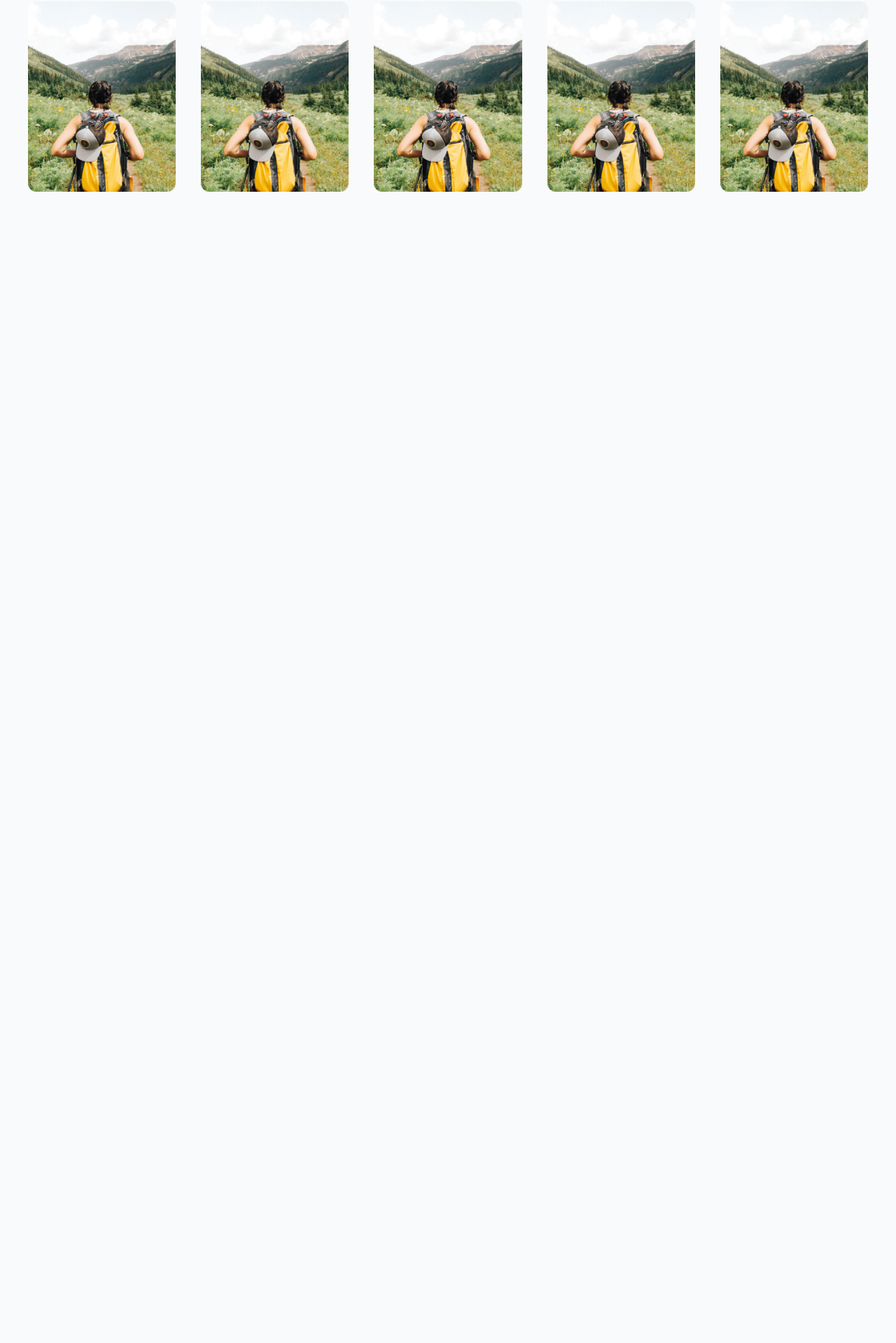
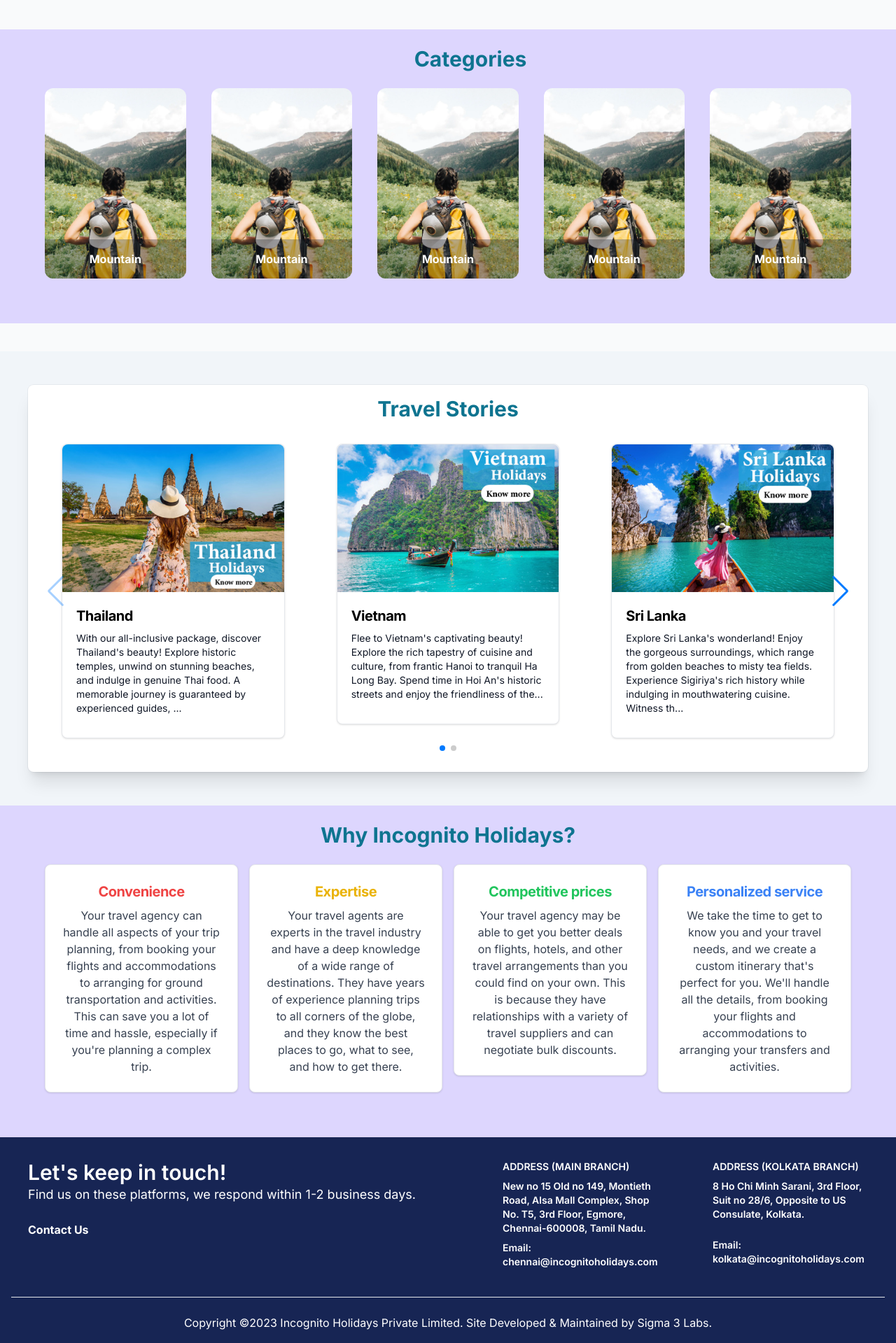
Before and after one commit to Incognito-Holidays/web, a Next.js app: page / in a window 1280 px wide. Shown: the part 1640-3559 px from the top of the page at 70% size. Before the commit the page ends 1914 px from the top, so only its background shows below. Built offline with nearby package versions, Linux system fonts and the light colour scheme.

Commit message:
home page

```diff
--- a/src/app/layout.tsx
+++ b/src/app/layout.tsx
@@ -3,6 +3,9 @@ import '@styles/global.css';
 import { Inter } from 'next/font/google';
 
 import Header from '@components/header';
+import Footer from '@components/footer';
+import TravelBlogs from '@components/travel-blogs';
+import Whychose from '@components/whychose';
 import type { Metadata } from 'next';
 import type { PropsWithChildren } from 'react';
 
@@ -19,6 +22,9 @@ const RootLayout: React.FC<PropsWithChildren> = ({ children }) => {
       <body className={`${inter.className} bg-gray-50`}>
         <Header />
         {children}
+        <TravelBlogs />
+        <Whychose />
+        <Footer />
       </body>
     </html>
   );
--- a/src/app/page.tsx
+++ b/src/app/page.tsx
@@ -60,7 +60,7 @@ const HomePage = () => {
           <Card />
         </div>
       </div>
-      <div className='mt-20 pl-10 pr-10'>
+      <div className='mt-20 pb-10 pt-10'>
         <Categories />
       </div>
     </div>
--- a/src/components/categories.tsx
+++ b/src/components/categories.tsx
@@ -3,8 +3,40 @@ import bali from '@public/assets/cat1.jpg';
 
 const Categories = () => {
   return (
-    <div className='flex gap-9 overflow-x-auto'>
-      <div className='relative h-56 w-56 lg:h-[17rem] lg:w-[17rem]'>
+    <div className='h-auto  bg-violet-200 '>
+      <h1 className='pl-16 pt-6 text-center text-3xl font-bold text-cyan-700'>
+        Categories
+      </h1>
+      <div
+        className='flex gap-9 overflow-x-auto pb-16 pl-16 pr-16 pt-6
+       '
+      >
+        <div className='relative flex h-56 w-56 items-end lg:h-[17rem] lg:w-[17rem]'>
+          <Image
+            className='rounded-xl transition-all duration-200 group-hover:scale-95 '
+            objectFit='cover'
+            layout='fill'
+            src={bali}
+            alt='Sunset in the mountains'
+          />
+          <div
+            className='
+              z-20
+              w-full
+              rounded-b-xl
+               bg-gray-900
+               bg-opacity-30
+               p-4
+               text-center
+               font-bold
+               text-white
+             '
+          >
+            Mountain
+          </div>
+        </div>
+
+        <div className='relative flex h-56 w-56 items-end lg:h-[17rem] lg:w-[17rem]'>
           <Image
             className='rounded-xl transition-all duration-200 group-hover:scale-95'
             objectFit='cover'
@@ -12,8 +44,23 @@ const Categories = () => {
             src={bali}
             alt='Sunset in the mountains'
           />
+          <div
+            className='
+              z-20
+              w-full
+              rounded-b-xl
+               bg-gray-900
+               bg-opacity-30
+               p-4
+               text-center
+               font-bold
+               text-white
+             '
+          >
+            Mountain
           </div>
-      <div className='relative h-56 w-56 lg:h-[17rem] lg:w-[17rem]'>
+        </div>
+        <div className='relative flex h-56 w-56 items-end lg:h-[17rem] lg:w-[17rem]'>
           <Image
             className='rounded-xl transition-all duration-200 group-hover:scale-95'
             objectFit='cover'
@@ -21,8 +68,23 @@ const Categories = () => {
             src={bali}
             alt='Sunset in the mountains'
           />
+          <div
+            className='
+              z-20
+              w-full
+              rounded-b-xl
+               bg-gray-900
+               bg-opacity-30
+               p-4
+               text-center
+               font-bold
+               text-white
+             '
+          >
+            Mountain
           </div>
-      <div className='relative h-56 w-56 lg:h-[17rem] lg:w-[17rem]'>
+        </div>
+        <div className='relative flex h-56 w-56 items-end lg:h-[17rem] lg:w-[17rem]'>
           <Image
             className='rounded-xl transition-all duration-200 group-hover:scale-95'
             objectFit='cover'
@@ -30,8 +92,23 @@ const Categories = () => {
             src={bali}
             alt='Sunset in the mountains'
           />
+          <div
+            className='
+              z-20
+              w-full
+              rounded-b-xl
+               bg-gray-900
+               bg-opacity-30
+               p-4
+               text-center
+               font-bold
+               text-white
+             '
+          >
+            Mountain
           </div>
-      <div className='relative h-56 w-56 lg:h-[17rem] lg:w-[17rem]'>
+        </div>
+        <div className='relative flex h-56 w-56 items-end lg:h-[17rem] lg:w-[17rem]'>
           <Image
             className='rounded-xl transition-all duration-200 group-hover:scale-95'
             objectFit='cover'
@@ -39,15 +116,22 @@ const Categories = () => {
             src={bali}
             alt='Sunset in the mountains'
           />
+          <div
+            className='
+              z-20
+              w-full
+              rounded-b-xl
+               bg-gray-900
+               bg-opacity-30
+               p-4
+               text-center
+               font-bold
+               text-white
+             '
+          >
+            Mountain
           </div>
-      <div className='relative h-56 w-56 lg:h-[17rem] lg:w-[17rem]'>
-        <Image
-          className='rounded-xl transition-all duration-200 group-hover:scale-95'
-          objectFit='cover'
-          layout='fill'
-          src={bali}
-          alt='Sunset in the mountains'
-        />
+        </div>
       </div>
     </div>
   );
--- a/src/components/footer.tsx
+++ b/src/components/footer.tsx
@@ -1,13 +1,17 @@
-import { ImFacebook, ImTwitter, ImYoutube } from 'react-icons/im';
-import Link from 'next/link';
-
 const Footer: React.FC = () => {
   return (
-    <footer className='bg-blue-950'>
-      <div className='container mx-auto flex justify-center py-4 md:px-6'>
-        <div className='py-1'>
-          <div className='flex justify-center gap-6'>
-            <Link href={'/'}>
+    <footer className='relative bg-blue-950 pb-5 pt-8 text-white'>
+      <div className='container mx-auto px-4'>
+        <div className='flex flex-wrap text-left lg:text-left'>
+          <div className='w-full px-6 lg:w-6/12'>
+            <h4 className='text-3xl font-semibold'>
+              Let&apos;s keep in touch!
+            </h4>
+            <h5 className='mb-2 mt-0 text-lg'>
+              Find us on these platforms, we respond within 1-2 business days.
+            </h5>
+            <div className='mb-6 mt-6 flex gap-5 lg:mb-0'>
+              {/* <Link href={'/'}>
                 <ImFacebook color='#ffff' />
               </Link>
               <Link href={'/'}>
@@ -15,15 +19,59 @@ const Footer: React.FC = () => {
               </Link>
               <Link href={'/'}>
                 <ImYoutube color='#ffff' />
-            </Link>
+              </Link> */}
+              <a href='/contact' className='font-bold hover:text-red-600'>
+                Contact Us
+              </a>
             </div>
-          <div className='flex flex-col items-center justify-center p-5  text-center'>
-            <h1 className='font-semibold text-white'>
-              Copyright ©2023 Incognito Holidays Private Limited. All rights
-              reserved.
+          </div>
+          <div className='w-full px-3 lg:w-6/12'>
+            <div className='items-top flex flex-wrap'>
+              <div className='mb-4 ml-auto w-full px-4 lg:w-5/12'>
+                <span className='mb-2 block text-sm font-semibold uppercase'>
+                  Address (Main branch)
+                </span>
+                <p className='text-sm font-semibold'>
+                  New no 15 Old no 149, Montieth Road, Alsa Mall Complex, Shop
+                  No. T5, 3rd Floor, Egmore, Chennai-600008, Tamil Nadu.
+                </p>
+                <p className='mt-2 text-sm font-semibold'>
+                  Email: chennai@incognitoholidays.com
+                </p>
+              </div>
+              <div className='ml-auto w-full px-4 lg:w-5/12'>
+                <span className='mb-2 block text-sm font-semibold uppercase'>
+                  Address (Kolkata Branch)
+                </span>
+                <p className='text-sm font-semibold'>
+                  8 Ho Chi Minh Sarani, 3rd Floor, Suit no 28/6, Opposite to US
+                  Consulate, Kolkata.
+                </p>
+                <p className='mt-6 text-sm font-semibold'>
+                  Email: kolkata@incognitoholidays.com
+                </p>
+              </div>
+            </div>
+          </div>
+        </div>
+        <hr className='border-blueGray-300 my-6' />
+        <div className='flex flex-wrap items-center justify-center md:justify-between'>
+          <div className='mx-auto flex flex-col text-center'>
+            <h1>
+              Copyright ©<span id='get-current-year'>2023</span> Incognito
+              Holidays Private Limited. Site Developed & Maintained by
+              <span>
+                <a
+                  href='https://www.instagram.com/sigma3labs/'
+                  target='blank'
+                  className='cursor-pointer hover:text-red-600'
+                >
+                  {' '}
+                  Sigma 3 Labs.
+                </a>
+              </span>
             </h1>
           </div>
-          <h1 className='text-center text-white'>Terms & Condition</h1>
         </div>
       </div>
     </footer>
--- /dev/null
+++ b/src/components/whychose.tsx
@@ -0,0 +1,78 @@
+/* eslint-disable react/no-unescaped-entities */
+const Whychose: React.FC = () => {
+  return (
+    <div className='h-auto bg-violet-200 '>
+      <div className='pl-16 pr-16 pt-6 text-center text-3xl font-bold text-cyan-700 '>
+        Why Incognito Holidays?
+      </div>
+      <div className='grid h-auto grid-cols-4 gap-4 rounded-xl pb-16 pl-16 pr-16 pt-6'>
+        <div>
+          <a
+            href='#'
+            className='block max-w-sm rounded-lg border border-gray-200 bg-white p-6 shadow hover:bg-gray-100 dark:border-gray-700 dark:bg-gray-800 dark:hover:bg-gray-700'
+          >
+            <h5 className='mb-2 text-center text-xl font-bold tracking-tight text-red-500 dark:text-white'>
+              Convenience
+            </h5>
+            <p className='text-center font-normal text-gray-700 dark:text-gray-400'>
+              Your travel agency can handle all aspects of your trip planning,
+              from booking your flights and accommodations to arranging for
+              ground transportation and activities. This can save you a lot of
+              time and hassle, especially if you're planning a complex trip.
+            </p>
+          </a>
+        </div>
+        <div>
+          <a
+            href='#'
+            className='block max-w-sm rounded-lg border border-gray-200 bg-white p-6 shadow hover:bg-gray-100 dark:border-gray-700 dark:bg-gray-800 dark:hover:bg-gray-700'
+          >
+            <h5 className='mb-2 text-center text-xl font-bold tracking-tight text-yellow-500 dark:text-white'>
+              Expertise
+            </h5>
+            <p className='text-center font-normal text-gray-700 dark:text-gray-400 '>
+              Your travel agents are experts in the travel industry and have a
+              deep knowledge of a wide range of destinations. They have years of
+              experience planning trips to all corners of the globe, and they
+              know the best places to go, what to see, and how to get there.
+            </p>
+          </a>
+        </div>
+        <div>
+          <a
+            href='#'
+            className='block max-w-sm rounded-lg border border-gray-200 bg-white p-6 shadow hover:bg-gray-100 dark:border-gray-700 dark:bg-gray-800 dark:hover:bg-gray-700'
+          >
+            <h5 className='mb-2 text-center text-xl font-bold tracking-tight text-green-500 dark:text-white'>
+              Competitive prices
+            </h5>
+            <p className='text-center font-normal text-gray-700 dark:text-gray-400'>
+              Your travel agency may be able to get you better deals on flights,
+              hotels, and other travel arrangements than you could find on your
+              own. This is because they have relationships with a variety of
+              travel suppliers and can negotiate bulk discounts.
+            </p>
+          </a>
+        </div>
+        <div>
+          <a
+            href='#'
+            className='block max-w-sm rounded-lg border border-gray-200 bg-white p-6 shadow hover:bg-gray-100 dark:border-gray-700 dark:bg-gray-800 dark:hover:bg-gray-700'
+          >
+            <h5 className='mb-2 text-center text-xl font-bold tracking-tight text-blue-500 dark:text-white'>
+              Personalized service
+            </h5>
+            <p className='text-center font-normal text-gray-700 dark:text-gray-400'>
+              We take the time to get to know you and your travel needs, and we
+              create a custom itinerary that's perfect for you. We'll handle all
+              the details, from booking your flights and accommodations to
+              arranging your transfers and activities.
+            </p>
+          </a>
+        </div>
+      </div>
+    </div>
+  );
+};
+
+export default Whychose;
```
Lines whose indentation alone changed are shown as unchanged.
